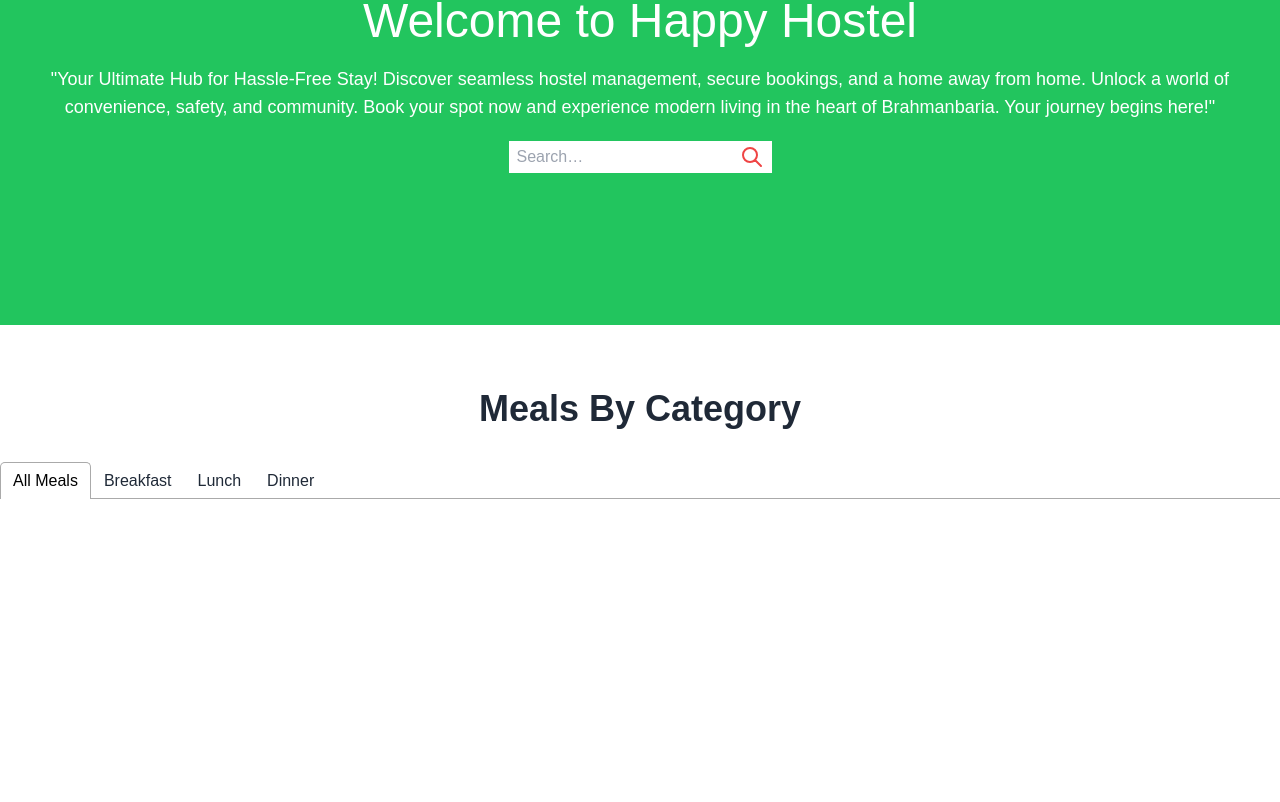
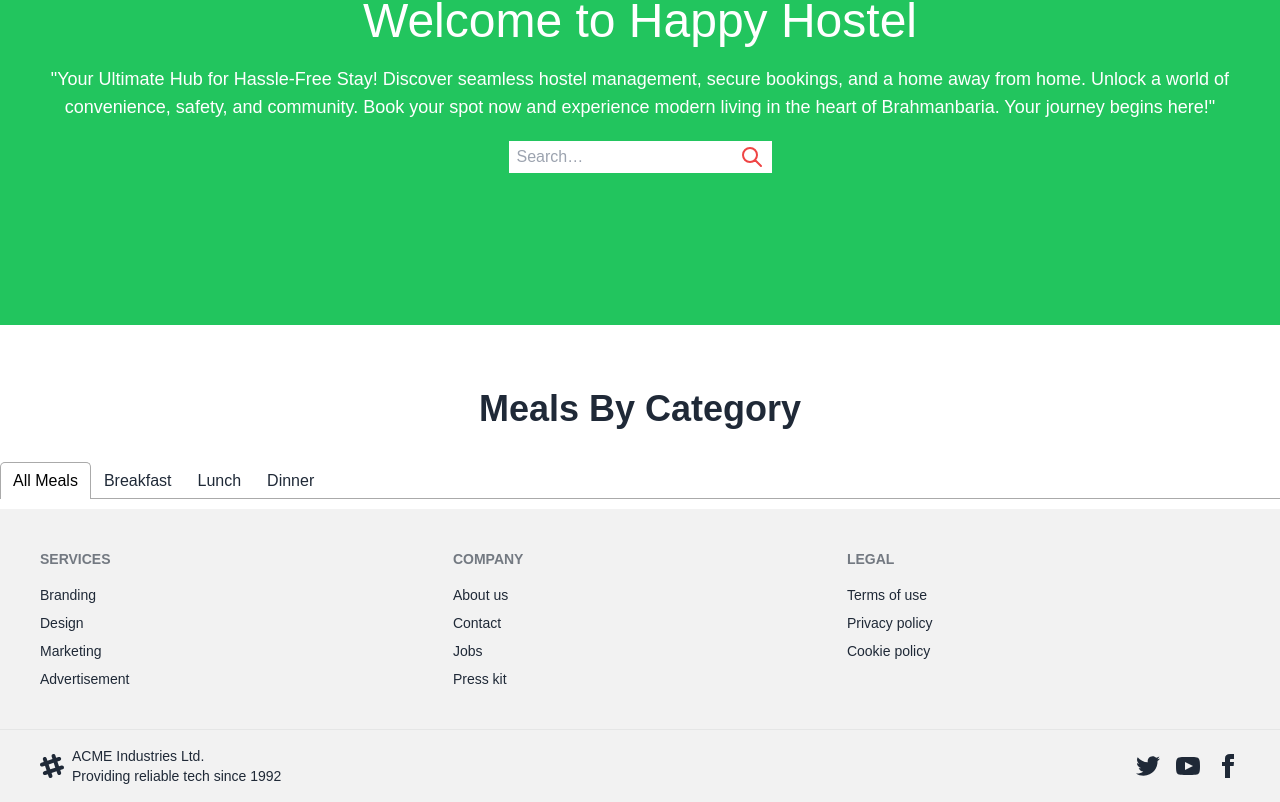
Before and after one commit to Sayedul3731/hostel-management-client, a React (Vite) app: page / in a window 1280 px wide. Shown: the part 239-1041 px from the top of the page. Before the commit the page ends 800 px from the top, so only its background shows below. Built offline with nearby package versions, Linux system fonts and the light colour scheme.

Commit message:
Footer section added

```diff
--- a/src/Layout/MainLayout/MainLayout.jsx
+++ b/src/Layout/MainLayout/MainLayout.jsx
@@ -1,5 +1,6 @@
 import { Outlet } from "react-router-dom";
 import Navbar from "../../Shared/Navbar/Navbar";
+import Footer from "../../Shared/Footer/Footer";
 
 
 const MainLayout = () => {
@@ -7,6 +8,7 @@ const MainLayout = () => {
         <div>
                 <Navbar></Navbar>
                 <Outlet></Outlet>
+                <Footer></Footer>
         </div>
     );
 };
--- a/src/Pages/Home/MealsByCategory/MealCard/MealCard.jsx
+++ b/src/Pages/Home/MealsByCategory/MealCard/MealCard.jsx
@@ -10,7 +10,7 @@ const MealCard = ({meal}) => {
           <h2 className="card-title">{title}</h2>
           <p>If a dog chews shoes whose shoes does he choose?</p>
           <div className="card-actions justify-end">
-            <button className="btn btn-primary">Buy Now</button>
+            <button className="btn btn-primary">Details</button>
           </div>
         </div>
       </div>
--- /dev/null
+++ b/src/Shared/Footer/Footer.jsx
@@ -0,0 +1,45 @@
+
+
+const Footer = () => {
+    return (
+        <div>
+            <footer className="footer p-10 bg-base-200 text-base-content">
+                <nav>
+                    <header className="footer-title">Services</header>
+                    <a className="link link-hover">Branding</a>
+                    <a className="link link-hover">Design</a>
+                    <a className="link link-hover">Marketing</a>
+                    <a className="link link-hover">Advertisement</a>
+                </nav>
+                <nav>
+                    <header className="footer-title">Company</header>
+                    <a className="link link-hover">About us</a>
+                    <a className="link link-hover">Contact</a>
+                    <a className="link link-hover">Jobs</a>
+                    <a className="link link-hover">Press kit</a>
+                </nav>
+                <nav>
+                    <header className="footer-title">Legal</header>
+                    <a className="link link-hover">Terms of use</a>
+                    <a className="link link-hover">Privacy policy</a>
+                    <a className="link link-hover">Cookie policy</a>
+                </nav>
+            </footer>
+            <footer className="footer px-10 py-4 border-t bg-base-200 text-base-content border-base-300">
+                <aside className="items-center grid-flow-col">
+                    <svg width="24" height="24" viewBox="0 0 24 24" xmlns="http://www.w3.org/2000/svg" fillRule="evenodd" clipRule="evenodd" className="fill-current"><path d="M22.672 15.226l-2.432.811.841 2.515c.33 1.019-.209 2.127-1.23 2.456-1.15.325-2.148-.321-2.463-1.226l-.84-2.518-5.013 1.677.84 2.517c.391 1.203-.434 2.542-1.831 2.542-.88 0-1.601-.564-1.86-1.314l-.842-2.516-2.431.809c-1.135.328-2.145-.317-2.463-1.229-.329-1.018.211-2.127 1.231-2.456l2.432-.809-1.621-4.823-2.432.808c-1.355.384-2.558-.59-2.558-1.839 0-.817.509-1.582 1.327-1.846l2.433-.809-.842-2.515c-.33-1.02.211-2.129 1.232-2.458 1.02-.329 2.13.209 2.461 1.229l.842 2.515 5.011-1.677-.839-2.517c-.403-1.238.484-2.553 1.843-2.553.819 0 1.585.509 1.85 1.326l.841 2.517 2.431-.81c1.02-.33 2.131.211 2.461 1.229.332 1.018-.21 2.126-1.23 2.456l-2.433.809 1.622 4.823 2.433-.809c1.242-.401 2.557.484 2.557 1.838 0 .819-.51 1.583-1.328 1.847m-8.992-6.428l-5.01 1.675 1.619 4.828 5.011-1.674-1.62-4.829z"></path></svg>
+                    <p>ACME Industries Ltd. <br />Providing reliable tech since 1992</p>
+                </aside>
+                <nav className="md:place-self-center md:justify-self-end">
+                    <div className="grid grid-flow-col gap-4">
+                        <a><svg xmlns="http://www.w3.org/2000/svg" width="24" height="24" viewBox="0 0 24 24" className="fill-current"><path d="M24 4.557c-.883.392-1.832.656-2.828.775 1.017-.609 1.798-1.574 2.165-2.724-.951.564-2.005.974-3.127 1.195-.897-.957-2.178-1.555-3.594-1.555-3.179 0-5.515 2.966-4.797 6.045-4.091-.205-7.719-2.165-10.148-5.144-1.29 2.213-.669 5.108 1.523 6.574-.806-.026-1.566-.247-2.229-.616-.054 2.281 1.581 4.415 3.949 4.89-.693.188-1.452.232-2.224.084.626 1.956 2.444 3.379 4.6 3.419-2.07 1.623-4.678 2.348-7.29 2.04 2.179 1.397 4.768 2.212 7.548 2.212 9.142 0 14.307-7.721 13.995-14.646.962-.695 1.797-1.562 2.457-2.549z"></path></svg></a>
+                        <a><svg xmlns="http://www.w3.org/2000/svg" width="24" height="24" viewBox="0 0 24 24" className="fill-current"><path d="M19.615 3.184c-3.604-.246-11.631-.245-15.23 0-3.897.266-4.356 2.62-4.385 8.816.029 6.185.484 8.549 4.385 8.816 3.6.245 11.626.246 15.23 0 3.897-.266 4.356-2.62 4.385-8.816-.029-6.185-.484-8.549-4.385-8.816zm-10.615 12.816v-8l8 3.993-8 4.007z"></path></svg></a>
+                        <a><svg xmlns="http://www.w3.org/2000/svg" width="24" height="24" viewBox="0 0 24 24" className="fill-current"><path d="M9 8h-3v4h3v12h5v-12h3.642l.358-4h-4v-1.667c0-.955.192-1.333 1.115-1.333h2.885v-5h-3.808c-3.596 0-5.192 1.583-5.192 4.615v3.385z"></path></svg></a>
+                    </div>
+                </nav>
+            </footer>
+        </div>
+    );
+};
+
+export default Footer;
```
